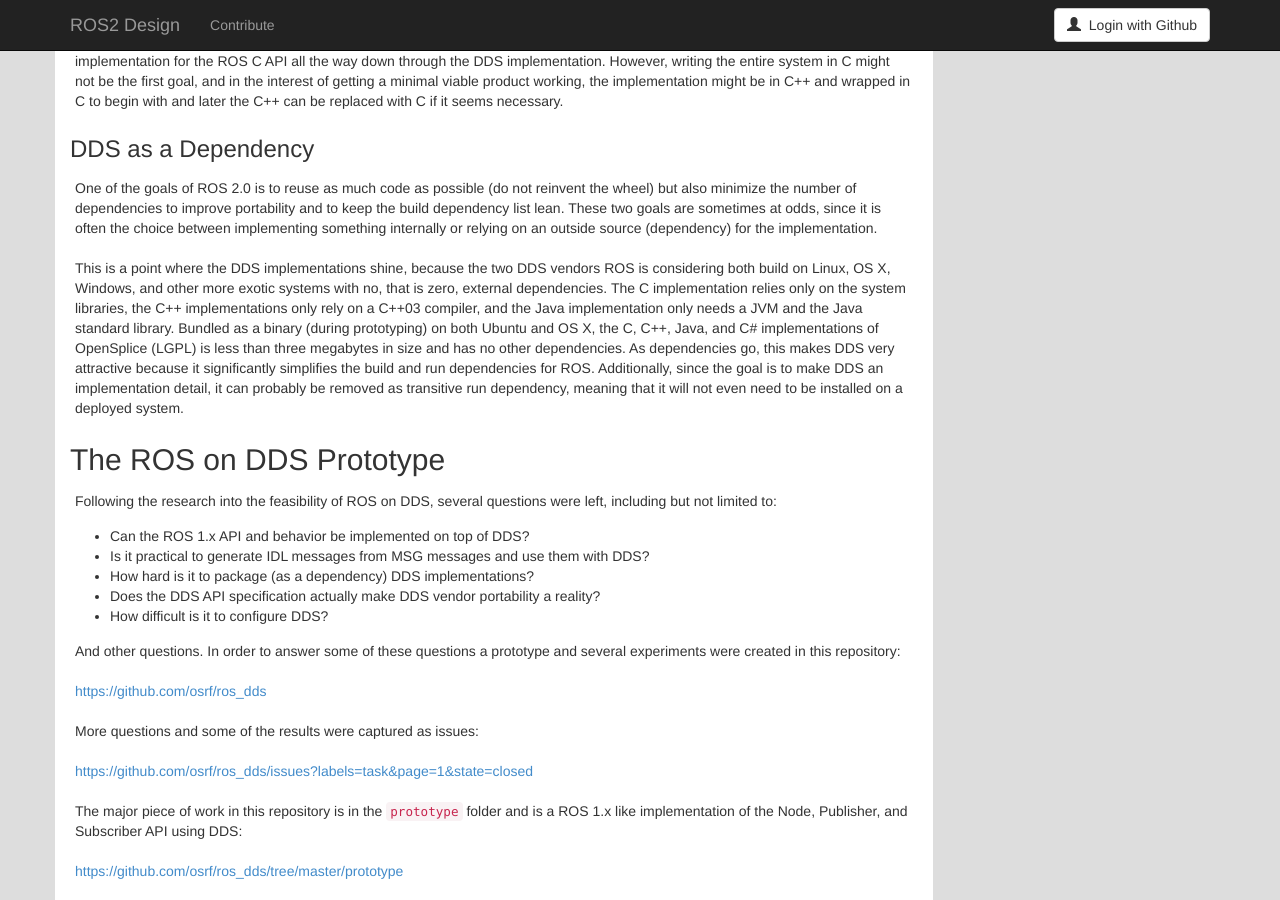
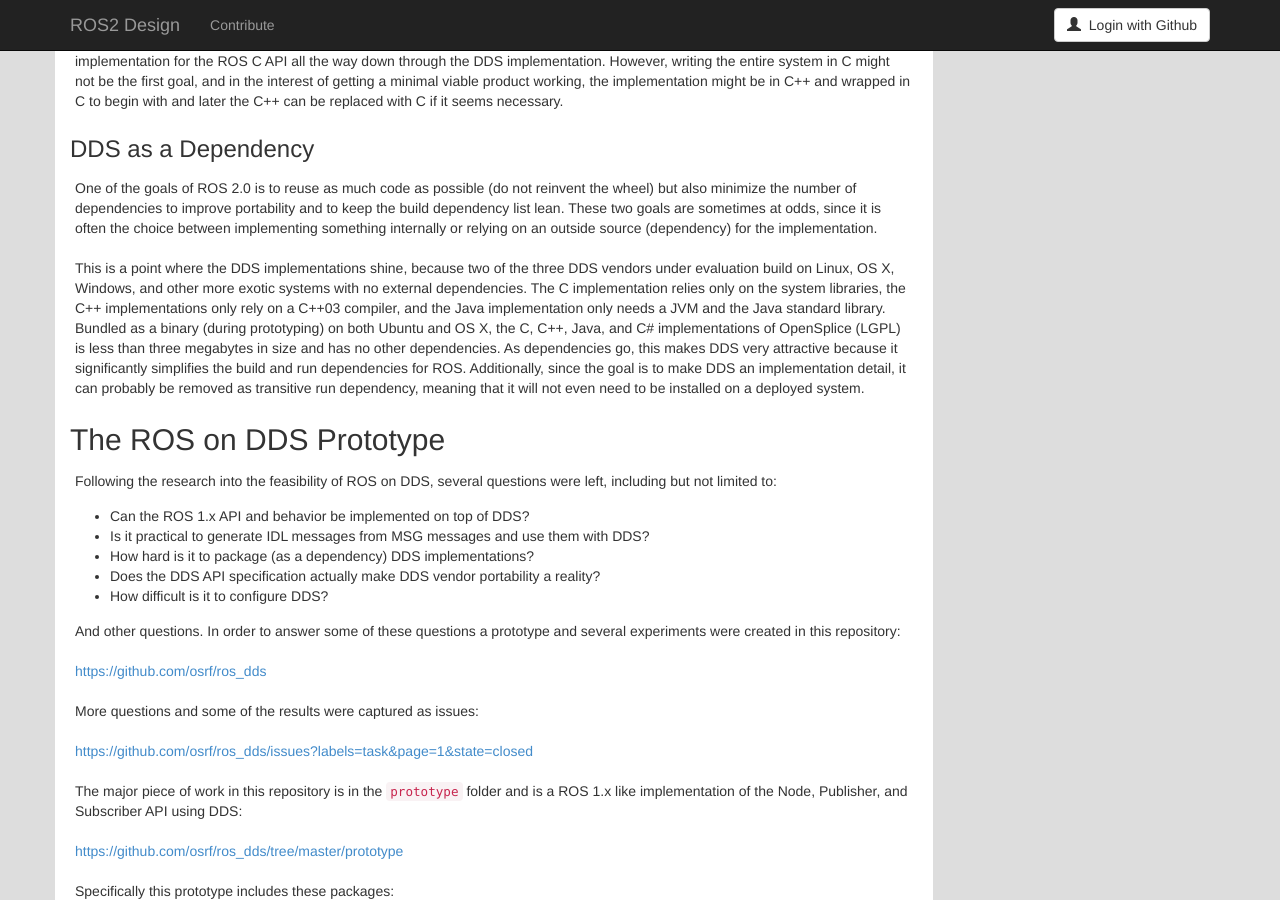
Before and after one commit to ros2/design, a Jekyll site: the page built from articles/20_ros_with_dds.md, in a window 1280 px wide and 900 px high, scrolled down 5767 px. Built offline with Jekyll 4.4.1, drawn with Linux system fonts in a browser that asks for light colours; nearby versions of some CDN libraries.

Commit message:
fixup wording in ros_on_dds article

```diff
--- a/articles/20_ros_with_dds.md
+++ b/articles/20_ros_with_dds.md
@@ -214,7 +214,7 @@
 One of the goals of ROS 2.0 is to reuse as much code as possible (do not reinvent the wheel) but also minimize the number of dependencies to improve portability and to keep the build dependency list lean.
 These two goals are sometimes at odds, since it is often the choice between implementing something internally or relying on an outside source (dependency) for the implementation.
 
-This is a point where the DDS implementations shine, because the two DDS vendors ROS is considering both build on Linux, OS X, Windows, and other more exotic systems with no, that is zero, external dependencies.
+This is a point where the DDS implementations shine, because two of the three DDS vendors under evaluation build on Linux, OS X, Windows, and other more exotic systems with no external dependencies.
 The C implementation relies only on the system libraries, the C++ implementations only rely on a C++03 compiler, and the Java implementation only needs a JVM and the Java standard library.
 Bundled as a binary (during prototyping) on both Ubuntu and OS X, the C, C++, Java, and C# implementations of OpenSplice (LGPL) is less than three megabytes in size and has no other dependencies.
 As dependencies go, this makes DDS very attractive because it significantly simplifies the build and run dependencies for ROS.
```
